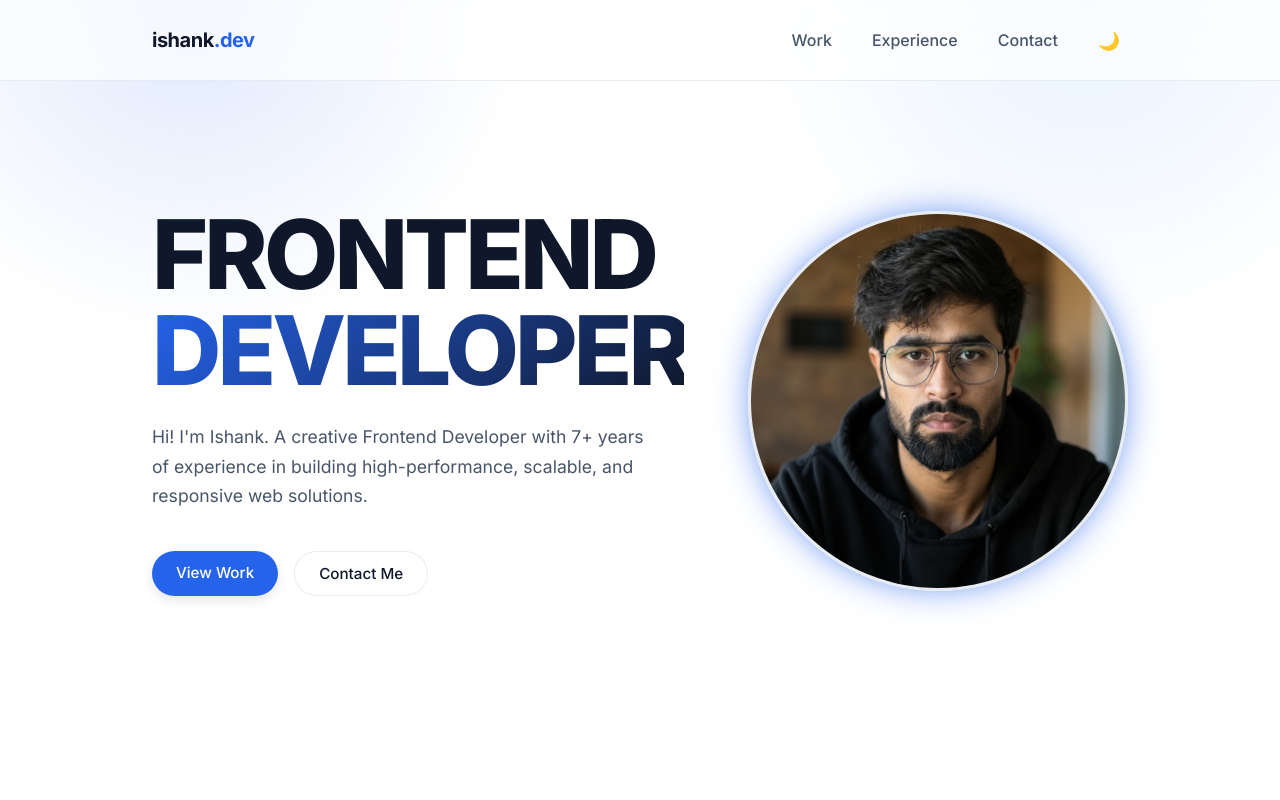
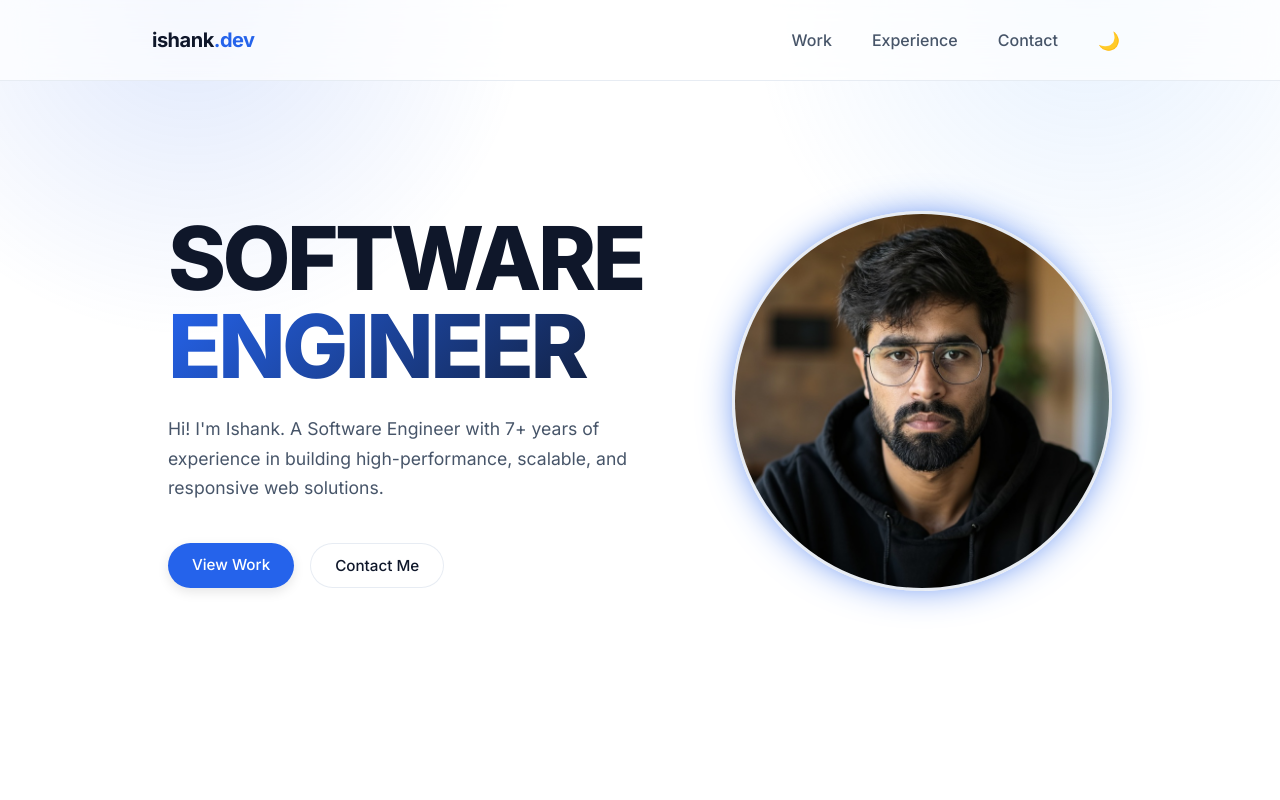
Before and after one commit to ishankgupta95/portfolio-website, a React (Vite) app: page / in a window 1280 px wide. Shown: the top 800 px of the page. Built offline with nearby package versions, Linux system fonts and the light colour scheme.

Commit message:
footer and hero section CSS and jsx changes

```diff
--- a/src/Footer.tsx
+++ b/src/Footer.tsx
@@ -1,15 +1,28 @@
 import React from 'react';
+
+const links = [
+  { label: 'GitHub', href: 'https://github.com/ishankgupta95', external: true },
+  { label: 'X', href: 'https://x.com/ishank1510', external: true },
+  { label: 'LinkedIn', href: 'https://www.linkedin.com/in/ishankg/', external: true },
+  { label: 'Email', href: 'mailto:ishank1995@gmail.com', external: false },
+  { label: 'Resume', href: 'https://rxresu.me/ishank1995/ishank-gupta', external: true },
+];
 
 const Footer: React.FC = () => {
   return (
     <footer style={{ padding: '4rem 0', borderTop: '1px solid var(--border-color)', marginTop: 'auto', backgroundColor: 'var(--bg-color)' }}>
       <div className="container" style={{ textAlign: 'center' }}>
         <div style={{ display: 'flex', justifyContent: 'center', gap: '2rem', marginBottom: '2rem' }}>
-          <a href="https://github.com/ishankgupta95" target="_blank" rel="noopener noreferrer" style={{ color: 'var(--text-secondary)', fontWeight: 500 }}>GitHub</a>
-          <a href="https://x.com/ishank1510" target="_blank" rel="noopener noreferrer" style={{ color: 'var(--text-secondary)', fontWeight: 500 }}>X</a>
-          <a href="https://www.linkedin.com/in/ishankg/" target="_blank" rel="noopener noreferrer" style={{ color: 'var(--text-secondary)', fontWeight: 500 }}>LinkedIn</a>
-          <a href="mailto:ishank1995@gmail.com" style={{ color: 'var(--text-secondary)', fontWeight: 500 }}>Email</a>
-          <a href="#" style={{ color: 'var(--text-secondary)', fontWeight: 500 }}>Resume</a>
+          {links.map(({ label, href, external }) => (
+            <a
+              key={label}
+              href={href}
+              {...(external ? { target: '_blank', rel: 'noopener noreferrer' } : {})}
+              style={{ color: 'var(--text-secondary)', fontWeight: 500 }}
+            >
+              {label}
+            </a>
+          ))}
         </div>
         <p style={{ color: 'var(--text-secondary)', fontSize: '0.875rem' }}>
           © {new Date().getFullYear()} Ishank. Built with React & Modern CSS.
--- a/src/Hero.tsx
+++ b/src/Hero.tsx
@@ -6,11 +6,11 @@ const Hero: React.FC = () => {
       <div className="container hero-container animate-fade-in">
         <div className="hero-text">
           <div className="hero-title-container">
-            <h1 className="hero-title">FRONTEND</h1>
-            <h1 className="hero-title hero-title-gradient">DEVELOPER</h1>
+            <h1 className="hero-title">SOFTWARE</h1>
+            <h1 className="hero-title hero-title-gradient">ENGINEER</h1>
           </div>
           <p className="hero-description">
-            Hi! I'm Ishank. A creative Frontend Developer with 7+ years of experience in building high-performance, scalable, and responsive web solutions.
+            Hi! I'm Ishank. A Software Engineer with 7+ years of experience in building high-performance, scalable, and responsive web solutions.
           </p>
           <div style={{ display: 'flex', gap: '1rem' }}>
             <a href="#projects" className="btn btn-primary">View Work</a>
--- a/src/index.css
+++ b/src/index.css
@@ -154,7 +154,7 @@ button {
 }
 
 .hero-title {
-  font-size: clamp(3rem, 8vw, 6rem);
+  font-size: clamp(2.75rem, 7vw, 5.5rem);
   font-weight: 800;
   line-height: 1;
   letter-spacing: -0.04em;
```
